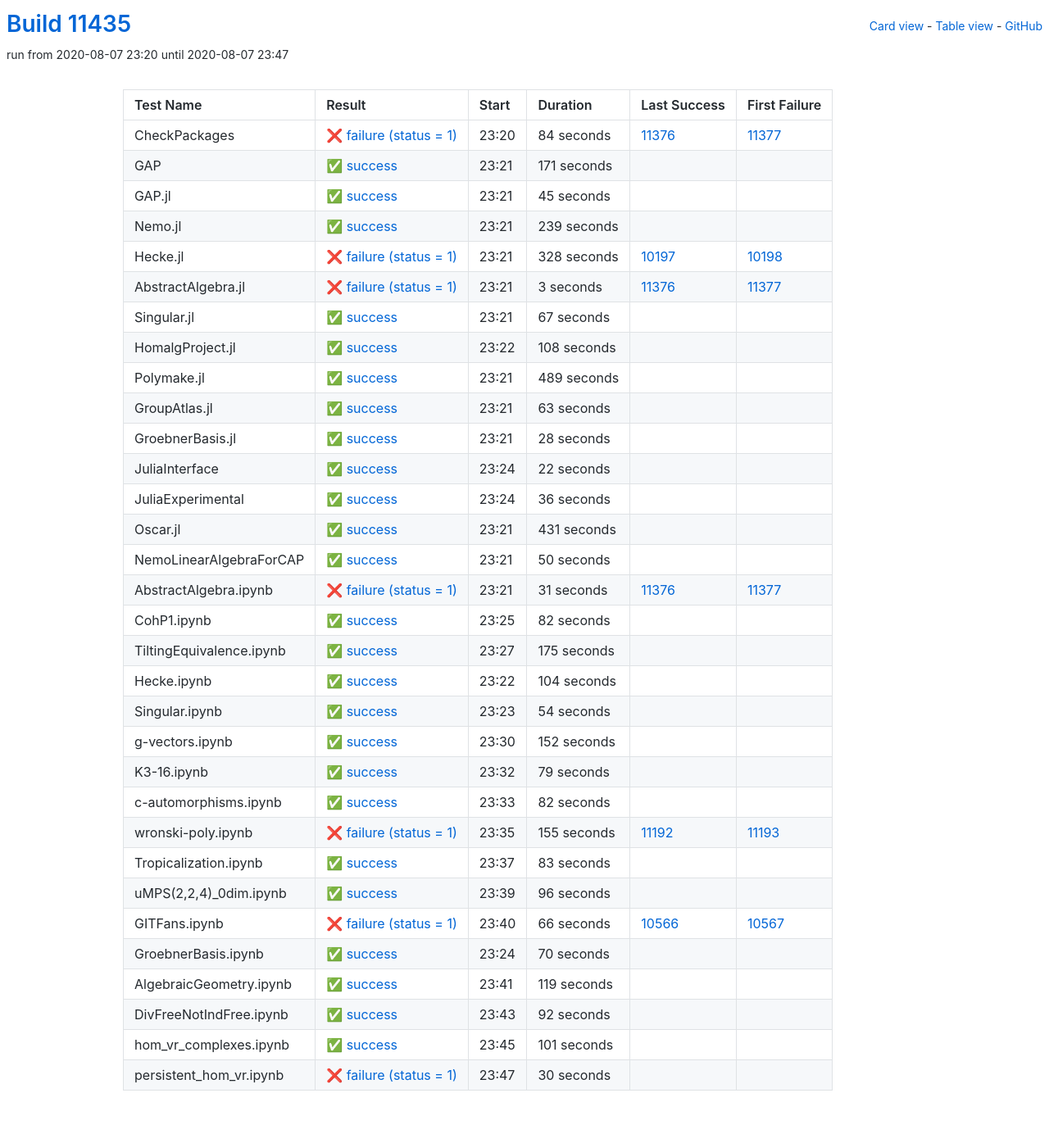
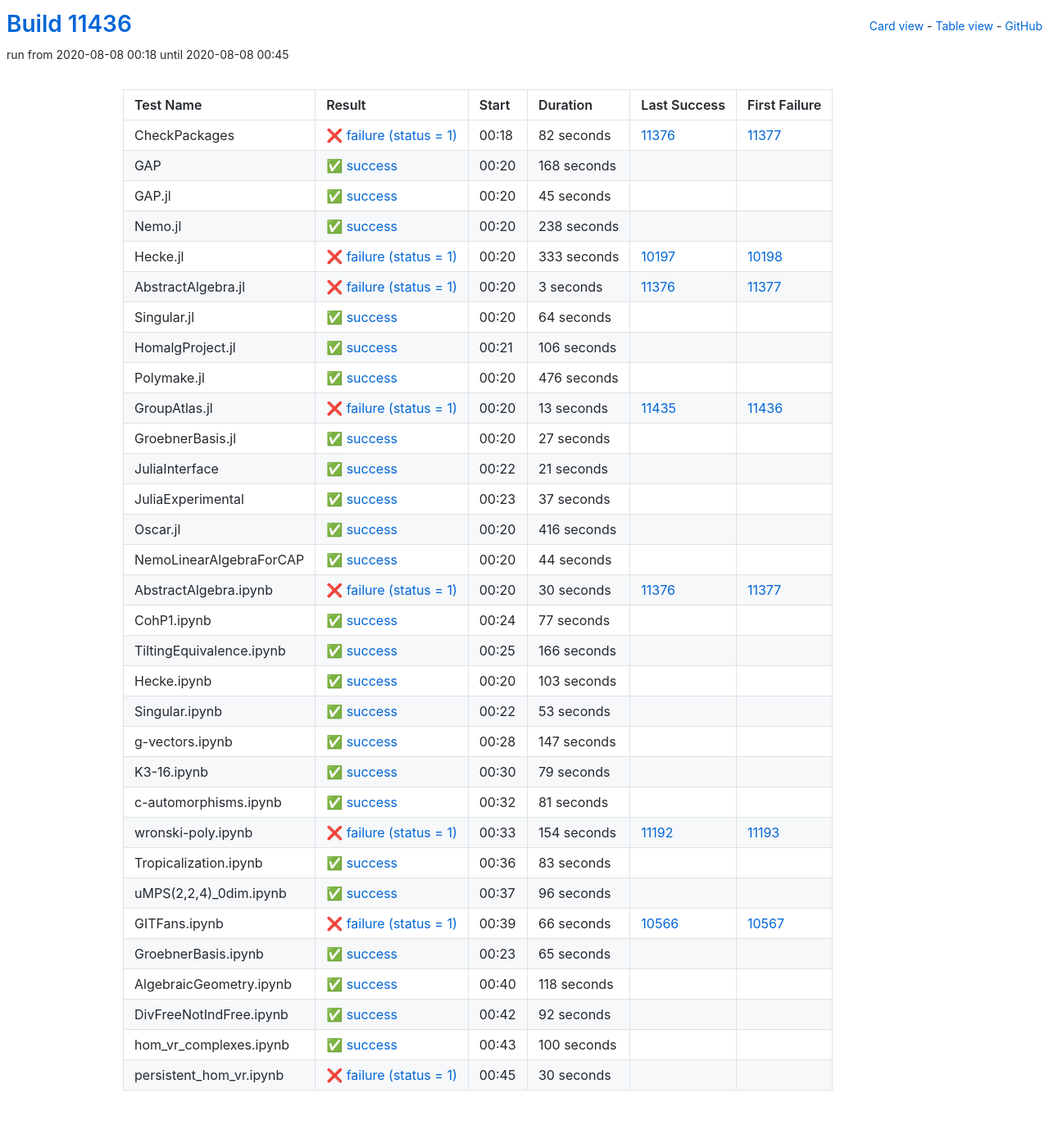
Before and after one commit to oscar-system/oscar-ci-status, a Jekyll site: the page built from table.html, in a window 1280 px wide. Shown: the whole page at 82% size. Built offline with Jekyll 4.4.1, drawn with Linux system fonts in a browser that asks for light colours.

Commit message:
Build #11436

```diff
--- a/_data/ci.yml
+++ b/_data/ci.yml
@@ -1,6 +1,6 @@
 ---
-build: 11435
-build_url: https://oscarci.mathematik.uni-kl.de/job/oscar/11435/
+build: 11436
+build_url: https://oscarci.mathematik.uni-kl.de/job/oscar/11436/
 job: oscar
 organization: oscar-system
 repo: oscar-ci-status
@@ -8,32 +8,32 @@
 tests:
 - name: CheckPackages
   id: checkpackages
-  log: https://oscarci.mathematik.uni-kl.de/job/oscar/11435/artifact/logs/build-11435/CheckPackages.log
-  start: 2020-08-07 23:20
+  log: https://oscarci.mathematik.uni-kl.de/job/oscar/11436/artifact/logs/build-11436/CheckPackages.log
+  start: 2020-08-08 00:18
   success: false
   exitcode: 1
   status: failure
-  duration: 84
+  duration: 82
   last_success: 11376
   last_success_url: https://oscarci.mathematik.uni-kl.de/job/oscar/11376/
   first_failure: 11377
   first_failure_url: https://oscarci.mathematik.uni-kl.de/job/oscar/11377/
 - name: GAP
   id: gap
-  log: https://oscarci.mathematik.uni-kl.de/job/oscar/11435/artifact/logs/build-11435/GAP.log
-  start: 2020-08-07 23:21
+  log: https://oscarci.mathematik.uni-kl.de/job/oscar/11436/artifact/logs/build-11436/GAP.log
+  start: 2020-08-08 00:20
   success: true
   exitcode: 0
   status: success
-  duration: 171
+  duration: 168
   last_success: false
   last_success_url:
   first_failure: false
   first_failure_url:
 - name: GAP.jl
   id: gap-jl
-  log: https://oscarci.mathematik.uni-kl.de/job/oscar/11435/artifact/logs/build-11435/GAP.jl.log
-  start: 2020-08-07 23:21
+  log: https://oscarci.mathematik.uni-kl.de/job/oscar/11436/artifact/logs/build-11436/GAP.jl.log
+  start: 2020-08-08 00:20
   success: true
   exitcode: 0
   status: success
@@ -44,32 +44,32 @@
   first_failure_url:
 - name: Nemo.jl
   id: nemo-jl
-  log: https://oscarci.mathematik.uni-kl.de/job/oscar/11435/artifact/logs/build-11435/Nemo.jl.log
-  start: 2020-08-07 23:21
+  log: https://oscarci.mathematik.uni-kl.de/job/oscar/11436/artifact/logs/build-11436/Nemo.jl.log
+  start: 2020-08-08 00:20
   success: true
   exitcode: 0
   status: success
-  duration: 239
+  duration: 238
   last_success: false
   last_success_url:
   first_failure: false
   first_failure_url:
 - name: Hecke.jl
   id: hecke-jl
-  log: https://oscarci.mathematik.uni-kl.de/job/oscar/11435/artifact/logs/build-11435/Hecke.jl.log
-  start: 2020-08-07 23:21
+  log: https://oscarci.mathematik.uni-kl.de/job/oscar/11436/artifact/logs/build-11436/Hecke.jl.log
+  start: 2020-08-08 00:20
   success: false
   exitcode: 1
   status: failure
-  duration: 328
+  duration: 333
   last_success: 10197
   last_success_url: https://oscarci.mathematik.uni-kl.de/job/oscar/10197/
   first_failure: 10198
   first_failure_url: https://oscarci.mathematik.uni-kl.de/job/oscar/10198/
 - name: AbstractAlgebra.jl
   id: abstractalgebra-jl
-  log: https://oscarci.mathematik.uni-kl.de/job/oscar/11435/artifact/logs/build-11435/AbstractAlgebra.jl.log
-  start: 2020-08-07 23:21
+  log: https://oscarci.mathematik.uni-kl.de/job/oscar/11436/artifact/logs/build-11436/AbstractAlgebra.jl.log
+  start: 2020-08-08 00:20
   success: false
   exitcode: 1
   status: failure
@@ -80,188 +80,188 @@
   first_failure_url: https://oscarci.mathematik.uni-kl.de/job/oscar/11377/
 - name: Singular.jl
   id: singular-jl
-  log: https://oscarci.mathematik.uni-kl.de/job/oscar/11435/artifact/logs/build-11435/Singular.jl.log
-  start: 2020-08-07 23:21
+  log: https://oscarci.mathematik.uni-kl.de/job/oscar/11436/artifact/logs/build-11436/Singular.jl.log
+  start: 2020-08-08 00:20
   success: true
   exitcode: 0
   status: success
-  duration: 67
+  duration: 64
   last_success: false
   last_success_url:
   first_failure: false
   first_failure_url:
 - name: HomalgProject.jl
   id: homalgproject-jl
-  log: https://oscarci.mathematik.uni-kl.de/job/oscar/11435/artifact/logs/build-11435/HomalgProject.jl.log
-  start: 2020-08-07 23:22
+  log: https://oscarci.mathematik.uni-kl.de/job/oscar/11436/artifact/logs/build-11436/HomalgProject.jl.log
+  start: 2020-08-08 00:21
   success: true
   exitcode: 0
   status: success
-  duration: 108
+  duration: 106
   last_success: false
   last_success_url:
   first_failure: false
   first_failure_url:
 - name: Polymake.jl
   id: polymake-jl
-  log: https://oscarci.mathematik.uni-kl.de/job/oscar/11435/artifact/logs/build-11435/Polymake.jl.log
-  start: 2020-08-07 23:21
+  log: https://oscarci.mathematik.uni-kl.de/job/oscar/11436/artifact/logs/build-11436/Polymake.jl.log
+  start: 2020-08-08 00:20
   success: true
   exitcode: 0
   status: success
-  duration: 489
+  duration: 476
   last_success: false
   last_success_url:
   first_failure: false
   first_failure_url:
 - name: GroupAtlas.jl
   id: groupatlas-jl
-  log: https://oscarci.mathematik.uni-kl.de/job/oscar/11435/artifact/logs/build-11435/GroupAtlas.jl.log
-  start: 2020-08-07 23:21
+  log: https://oscarci.mathematik.uni-kl.de/job/oscar/11436/artifact/logs/build-11436/GroupAtlas.jl.log
+  start: 2020-08-08 00:20
+  success: false
+  exitcode: 1
+  status: failure
+  duration: 13
+  last_success: 11435
+  last_success_url: https://oscarci.mathematik.uni-kl.de/job/oscar/11435/
+  first_failure: 11436
+  first_failure_url: https://oscarci.mathematik.uni-kl.de/job/oscar/11436/
+- name: GroebnerBasis.jl
+  id: groebnerbasis-jl
+  log: https://oscarci.mathematik.uni-kl.de/job/oscar/11436/artifact/logs/build-11436/GroebnerBasis.jl.log
+  start: 2020-08-08 00:20
   success: true
   exitcode: 0
   status: success
-  duration: 63
-  last_success: false
-  last_success_url:
-  first_failure: false
-  first_failure_url:
-- name: GroebnerBasis.jl
-  id: groebnerbasis-jl
-  log: https://oscarci.mathematik.uni-kl.de/job/oscar/11435/artifact/logs/build-11435/GroebnerBasis.jl.log
-  start: 2020-08-07 23:21
-  success: true
-  exitcode: 0
-  status: success
-  duration: 28
+  duration: 27
   last_success: false
   last_success_url:
   first_failure: false
   first_failure_url:
 - name: JuliaInterface
   id: juliainterface
-  log: https://oscarci.mathematik.uni-kl.de/job/oscar/11435/artifact/logs/build-11435/JuliaInterface.log
-  start: 2020-08-07 23:24
+  log: https://oscarci.mathematik.uni-kl.de/job/oscar/11436/artifact/logs/build-11436/JuliaInterface.log
+  start: 2020-08-08 00:22
   success: true
   exitcode: 0
   status: success
-  duration: 22
+  duration: 21
   last_success: false
   last_success_url:
   first_failure: false
   first_failure_url:
 - name: JuliaExperimental
   id: juliaexperimental
-  log: https://oscarci.mathematik.uni-kl.de/job/oscar/11435/artifact/logs/build-11435/JuliaExperimental.log
-  start: 2020-08-07 23:24
+  log: https://oscarci.mathematik.uni-kl.de/job/oscar/11436/artifact/logs/build-11436/JuliaExperimental.log
+  start: 2020-08-08 00:23
   success: true
   exitcode: 0
   status: success
-  duration: 36
+  duration: 37
   last_success: false
   last_success_url:
   first_failure: false
   first_failure_url:
 - name: Oscar.jl
   id: oscar-jl
-  log: https://oscarci.mathematik.uni-kl.de/job/oscar/11435/artifact/logs/build-11435/Oscar.jl.log
-  start: 2020-08-07 23:21
+  log: https://oscarci.mathematik.uni-kl.de/job/oscar/11436/artifact/logs/build-11436/Oscar.jl.log
+  start: 2020-08-08 00:20
   success: true
   exitcode: 0
   status: success
-  duration: 431
+  duration: 416
   last_success: false
   last_success_url:
   first_failure: false
   first_failure_url:
 - name: NemoLinearAlgebraForCAP
   id: nemolinearalgebraforcap
-  log: https://oscarci.mathematik.uni-kl.de/job/oscar/11435/artifact/logs/build-11435/NemoLinearAlgebraForCAP.log
-  start: 2020-08-07 23:21
+  log: https://oscarci.mathematik.uni-kl.de/job/oscar/11436/artifact/logs/build-11436/NemoLinearAlgebraForCAP.log
+  start: 2020-08-08 00:20
   success: true
   exitcode: 0
   status: success
-  duration: 50
+  duration: 44
   last_success: false
   last_success_url:
   first_failure: false
   first_failure_url:
 - name: AbstractAlgebra.ipynb
   id: abstractalgebra-ipynb
-  log: https://oscarci.mathematik.uni-kl.de/job/oscar/11435/artifact/logs/build-11435/AbstractAlgebra.ipynb.log
-  start: 2020-08-07 23:21
+  log: https://oscarci.mathematik.uni-kl.de/job/oscar/11436/artifact/logs/build-11436/AbstractAlgebra.ipynb.log
+  start: 2020-08-08 00:20
   success: false
   exitcode: 1
   status: failure
-  duration: 31
+  duration: 30
   last_success: 11376
   last_success_url: https://oscarci.mathematik.uni-kl.de/job/oscar/11376/
   first_failure: 11377
   first_failure_url: https://oscarci.mathematik.uni-kl.de/job/oscar/11377/
 - name: CohP1.ipynb
   id: cohp1-ipynb
-  log: https://oscarci.mathematik.uni-kl.de/job/oscar/11435/artifact/logs/build-11435/CohP1.ipynb.log
-  start: 2020-08-07 23:25
+  log: https://oscarci.mathematik.uni-kl.de/job/oscar/11436/artifact/logs/build-11436/CohP1.ipynb.log
+  start: 2020-08-08 00:24
   success: true
   exitcode: 0
   status: success
-  duration: 82
+  duration: 77
   last_success: false
   last_success_url:
   first_failure: false
   first_failure_url:
 - name: TiltingEquivalence.ipynb
   id: tiltingequivalence-ipynb
-  log: https://oscarci.mathematik.uni-kl.de/job/oscar/11435/artifact/logs/build-11435/TiltingEquivalence.ipynb.log
-  start: 2020-08-07 23:27
+  log: https://oscarci.mathematik.uni-kl.de/job/oscar/11436/artifact/logs/build-11436/TiltingEquivalence.ipynb.log
+  start: 2020-08-08 00:25
   success: true
   exitcode: 0
   status: success
-  duration: 175
+  duration: 166
   last_success: false
   last_success_url:
   first_failure: false
   first_failure_url:
 - name: Hecke.ipynb
   id: hecke-ipynb
-  log: https://oscarci.mathematik.uni-kl.de/job/oscar/11435/artifact/logs/build-11435/Hecke.ipynb.log
-  start: 2020-08-07 23:22
+  log: https://oscarci.mathematik.uni-kl.de/job/oscar/11436/artifact/logs/build-11436/Hecke.ipynb.log
+  start: 2020-08-08 00:20
   success: true
   exitcode: 0
   status: success
-  duration: 104
+  duration: 103
   last_success: false
   last_success_url:
   first_failure: false
   first_failure_url:
 - name: Singular.ipynb
   id: singular-ipynb
-  log: https://oscarci.mathematik.uni-kl.de/job/oscar/11435/artifact/logs/build-11435/Singular.ipynb.log
-  start: 2020-08-07 23:23
+  log: https://oscarci.mathematik.uni-kl.de/job/oscar/11436/artifact/logs/build-11436/Singular.ipynb.log
+  start: 2020-08-08 00:22
   success: true
   exitcode: 0
   status: success
-  duration: 54
+  duration: 53
   last_success: false
   last_success_url:
   first_failure: false
   first_failure_url:
 - name: g-vectors.ipynb
   id: g-vectors-ipynb
-  log: https://oscarci.mathematik.uni-kl.de/job/oscar/11435/artifact/logs/build-11435/g-vectors.ipynb.log
-  start: 2020-08-07 23:30
+  log: https://oscarci.mathematik.uni-kl.de/job/oscar/11436/artifact/logs/build-11436/g-vectors.ipynb.log
+  start: 2020-08-08 00:28
   success: true
   exitcode: 0
   status: success
-  duration: 152
+  duration: 147
   last_success: false
   last_success_url:
   first_failure: false
   first_failure_url:
 - name: K3-16.ipynb
   id: k3-16-ipynb
-  log: https://oscarci.mathematik.uni-kl.de/job/oscar/11435/artifact/logs/build-11435/K3-16.ipynb.log
-  start: 2020-08-07 23:32
+  log: https://oscarci.mathematik.uni-kl.de/job/oscar/11436/artifact/logs/build-11436/K3-16.ipynb.log
+  start: 2020-08-08 00:30
   success: true
   exitcode: 0
   status: success
@@ -272,32 +272,32 @@
   first_failure_url:
 - name: c-automorphisms.ipynb
   id: c-automorphisms-ipynb
-  log: https://oscarci.mathematik.uni-kl.de/job/oscar/11435/artifact/logs/build-11435/c-automorphisms.ipynb.log
-  start: 2020-08-07 23:33
+  log: https://oscarci.mathematik.uni-kl.de/job/oscar/11436/artifact/logs/build-11436/c-automorphisms.ipynb.log
+  start: 2020-08-08 00:32
   success: true
   exitcode: 0
   status: success
-  duration: 82
+  duration: 81
   last_success: false
   last_success_url:
   first_failure: false
   first_failure_url:
 - name: wronski-poly.ipynb
   id: wronski-poly-ipynb
-  log: https://oscarci.mathematik.uni-kl.de/job/oscar/11435/artifact/logs/build-11435/wronski-poly.ipynb.log
-  start: 2020-08-07 23:35
+  log: https://oscarci.mathematik.uni-kl.de/job/oscar/11436/artifact/logs/build-11436/wronski-poly.ipynb.log
+  start: 2020-08-08 00:33
   success: false
   exitcode: 1
   status: failure
-  duration: 155
+  duration: 154
   last_success: 11192
   last_success_url: https://oscarci.mathematik.uni-kl.de/job/oscar/11192/
   first_failure: 11193
   first_failure_url: https://oscarci.mathematik.uni-kl.de/job/oscar/11193/
 - name: Tropicalization.ipynb
   id: tropicalization-ipynb
-  log: https://oscarci.mathematik.uni-kl.de/job/oscar/11435/artifact/logs/build-11435/Tropicalization.ipynb.log
-  start: 2020-08-07 23:37
+  log: https://oscarci.mathematik.uni-kl.de/job/oscar/11436/artifact/logs/build-11436/Tropicalization.ipynb.log
+  start: 2020-08-08 00:36
   success: true
   exitcode: 0
   status: success
@@ -308,8 +308,8 @@
   first_failure_url:
 - name: uMPS(2,2,4)_0dim.ipynb
   id: umps-2-2-4-0dim-ipynb
-  log: https://oscarci.mathematik.uni-kl.de/job/oscar/11435/artifact/logs/build-11435/uMPS-2-2-4-_0dim.ipynb.log
-  start: 2020-08-07 23:39
+  log: https://oscarci.mathematik.uni-kl.de/job/oscar/11436/artifact/logs/build-11436/uMPS-2-2-4-_0dim.ipynb.log
+  start: 2020-08-08 00:37
   success: true
   exitcode: 0
   status: success
@@ -320,8 +320,8 @@
   first_failure_url:
 - name: GITFans.ipynb
   id: gitfans-ipynb
-  log: https://oscarci.mathematik.uni-kl.de/job/oscar/11435/artifact/logs/build-11435/GITFans.ipynb.log
-  start: 2020-08-07 23:40
+  log: https://oscarci.mathematik.uni-kl.de/job/oscar/11436/artifact/logs/build-11436/GITFans.ipynb.log
+  start: 2020-08-08 00:39
   success: false
   exitcode: 1
   status: failure
@@ -332,32 +332,32 @@
   first_failure_url: https://oscarci.mathematik.uni-kl.de/job/oscar/10567/
 - name: GroebnerBasis.ipynb
   id: groebnerbasis-ipynb
-  log: https://oscarci.mathematik.uni-kl.de/job/oscar/11435/artifact/logs/build-11435/GroebnerBasis.ipynb.log
-  start: 2020-08-07 23:24
+  log: https://oscarci.mathematik.uni-kl.de/job/oscar/11436/artifact/logs/build-11436/GroebnerBasis.ipynb.log
+  start: 2020-08-08 00:23
   success: true
   exitcode: 0
   status: success
-  duration: 70
+  duration: 65
   last_success: false
   last_success_url:
   first_failure: false
   first_failure_url:
 - name: AlgebraicGeometry.ipynb
   id: algebraicgeometry-ipynb
-  log: https://oscarci.mathematik.uni-kl.de/job/oscar/11435/artifact/logs/build-11435/AlgebraicGeometry.ipynb.log
-  start: 2020-08-07 23:41
+  log: https://oscarci.mathematik.uni-kl.de/job/oscar/11436/artifact/logs/build-11436/AlgebraicGeometry.ipynb.log
+  start: 2020-08-08 00:40
   success: true
   exitcode: 0
   status: success
-  duration: 119
+  duration: 118
   last_success: false
   last_success_url:
   first_failure: false
   first_failure_url:
 - name: DivFreeNotIndFree.ipynb
   id: divfreenotindfree-ipynb
-  log: https://oscarci.mathematik.uni-kl.de/job/oscar/11435/artifact/logs/build-11435/DivFreeNotIndFree.ipynb.log
-  start: 2020-08-07 23:43
+  log: https://oscarci.mathematik.uni-kl.de/job/oscar/11436/artifact/logs/build-11436/DivFreeNotIndFree.ipynb.log
+  start: 2020-08-08 00:42
   success: true
   exitcode: 0
   status: success
@@ -368,20 +368,20 @@
   first_failure_url:
 - name: hom_vr_complexes.ipynb
   id: hom-vr-complexes-ipynb
-  log: https://oscarci.mathematik.uni-kl.de/job/oscar/11435/artifact/logs/build-11435/hom_vr_complexes.ipynb.log
-  start: 2020-08-07 23:45
+  log: https://oscarci.mathematik.uni-kl.de/job/oscar/11436/artifact/logs/build-11436/hom_vr_complexes.ipynb.log
+  start: 2020-08-08 00:43
   success: true
   exitcode: 0
   status: success
-  duration: 101
+  duration: 100
   last_success: false
   last_success_url:
   first_failure: false
   first_failure_url:
 - name: persistent_hom_vr.ipynb
   id: persistent-hom-vr-ipynb
-  log: https://oscarci.mathematik.uni-kl.de/job/oscar/11435/artifact/logs/build-11435/persistent_hom_vr.ipynb.log
-  start: 2020-08-07 23:47
+  log: https://oscarci.mathematik.uni-kl.de/job/oscar/11436/artifact/logs/build-11436/persistent_hom_vr.ipynb.log
+  start: 2020-08-08 00:45
   success: false
   exitcode: 1
   status: failure
```
Also changed, not shown: README.md.
